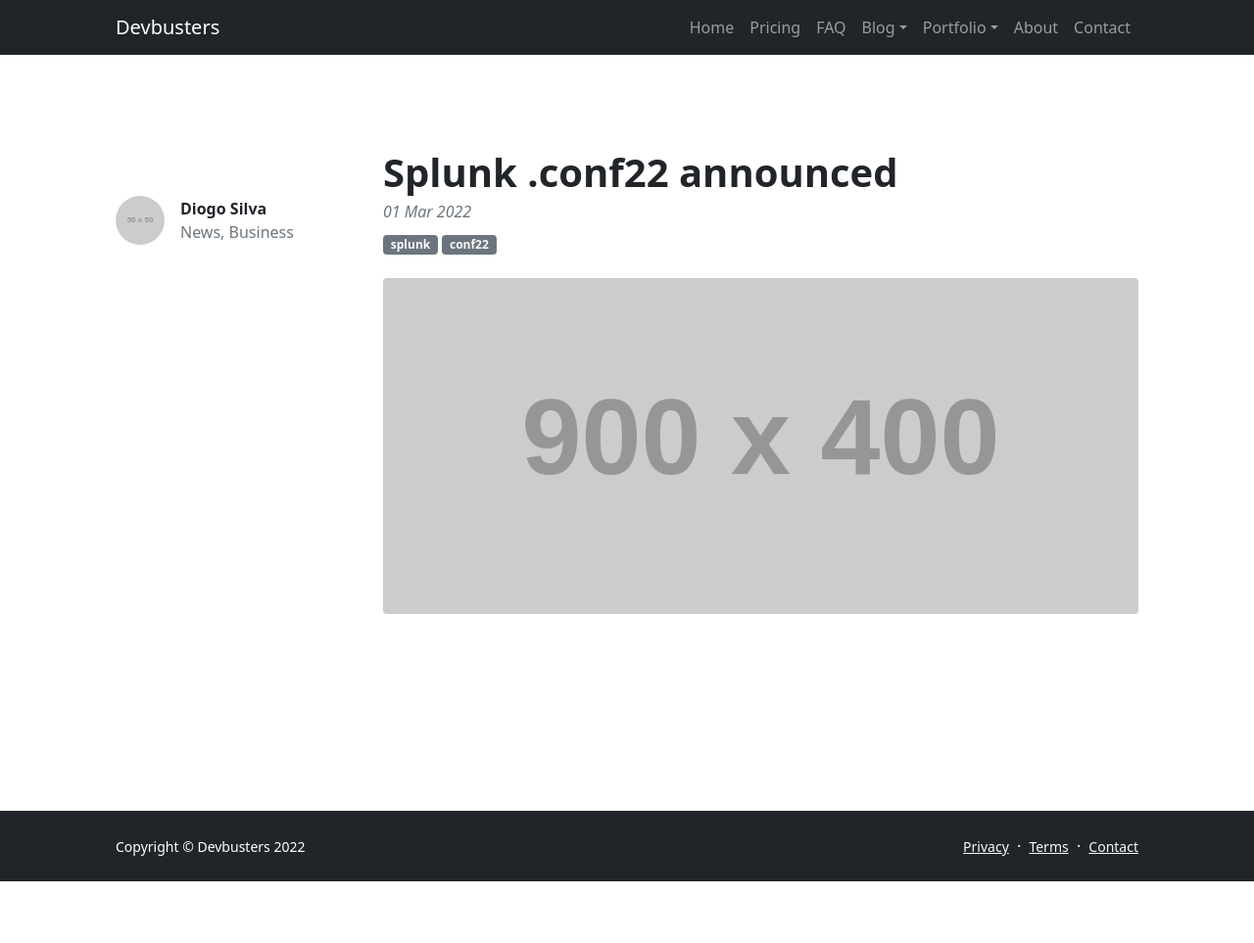
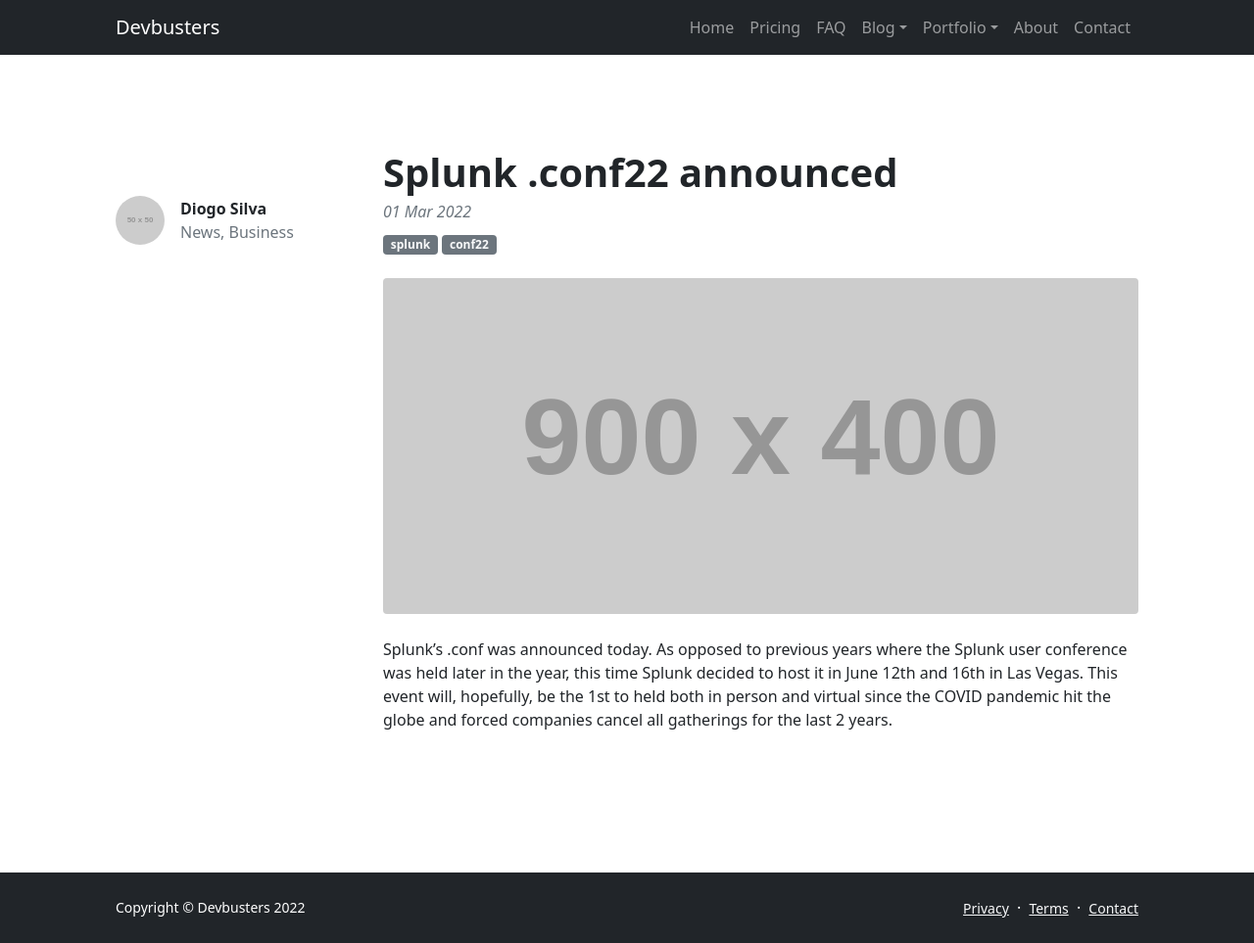
Before and after one commit to Devbusters/devbusters, a Jekyll site: the page built from _posts/2022-03-01-splunk-conf-announced.md, in a window 1280 px wide. Shown: the whole page at 98% size. Built offline with Jekyll 4.4.1, drawn with Linux system fonts in a browser that asks for light colours; comment, search, counter and statistics services are not loaded; before the commit the page ends 900 px from its top, so only the background shows below that.

Commit message:
Update 2022-03-01-splunk-conf-announced.md

```diff
--- a/_posts/2022-03-01-splunk-conf-announced.md
+++ b/_posts/2022-03-01-splunk-conf-announced.md
@@ -7,3 +7,5 @@
 categories: news
 comments: true
 ---
+
+Splunk's .conf was announced today. As opposed to previous years where the Splunk user conference was held later in the year, this time Splunk decided to host it in June 12th and 16th in Las Vegas. This event will, hopefully, be the 1st to held both in person and virtual since the COVID pandemic hit the globe and forced companies cancel all gatherings for the last 2 years.
```
